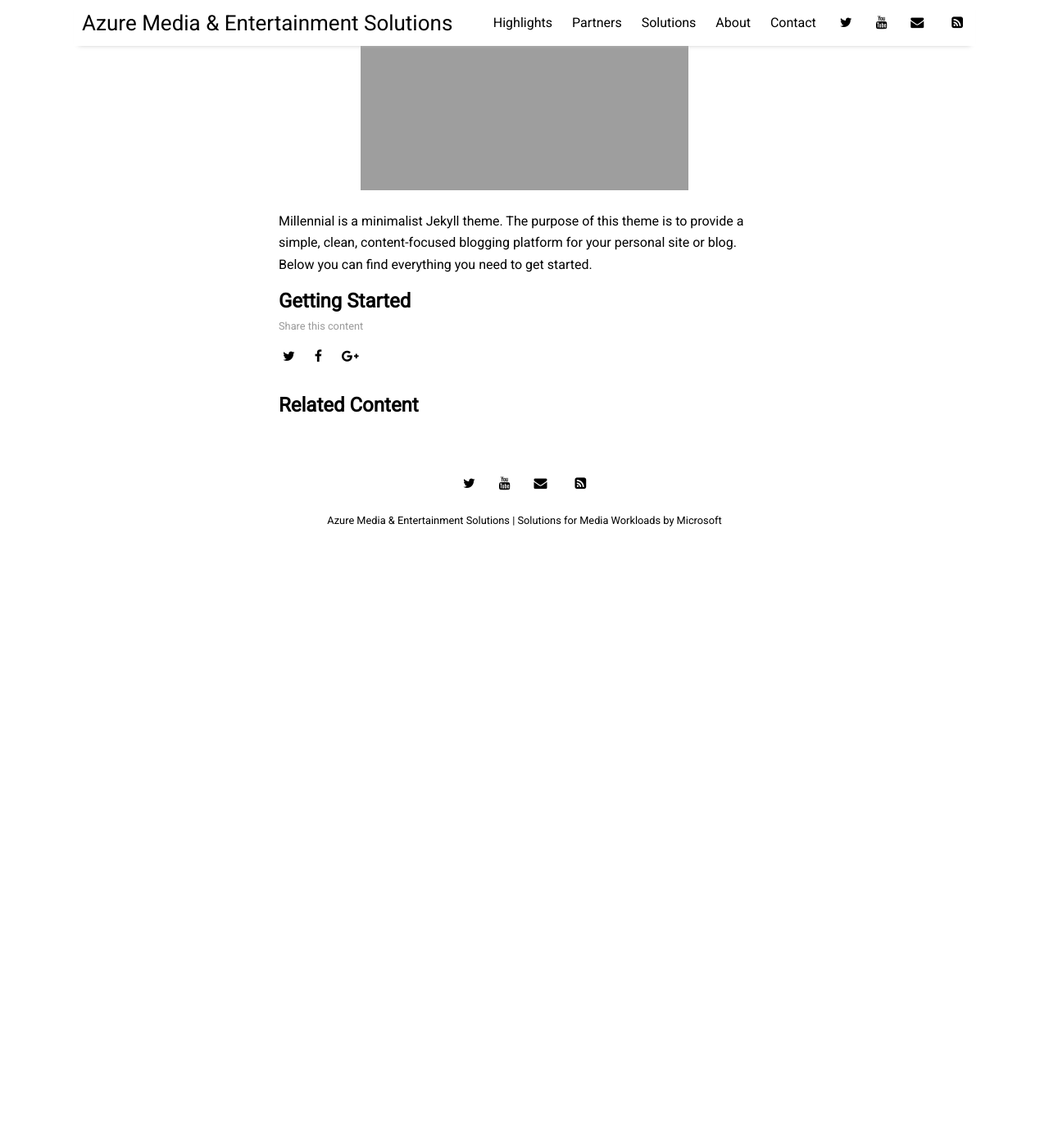
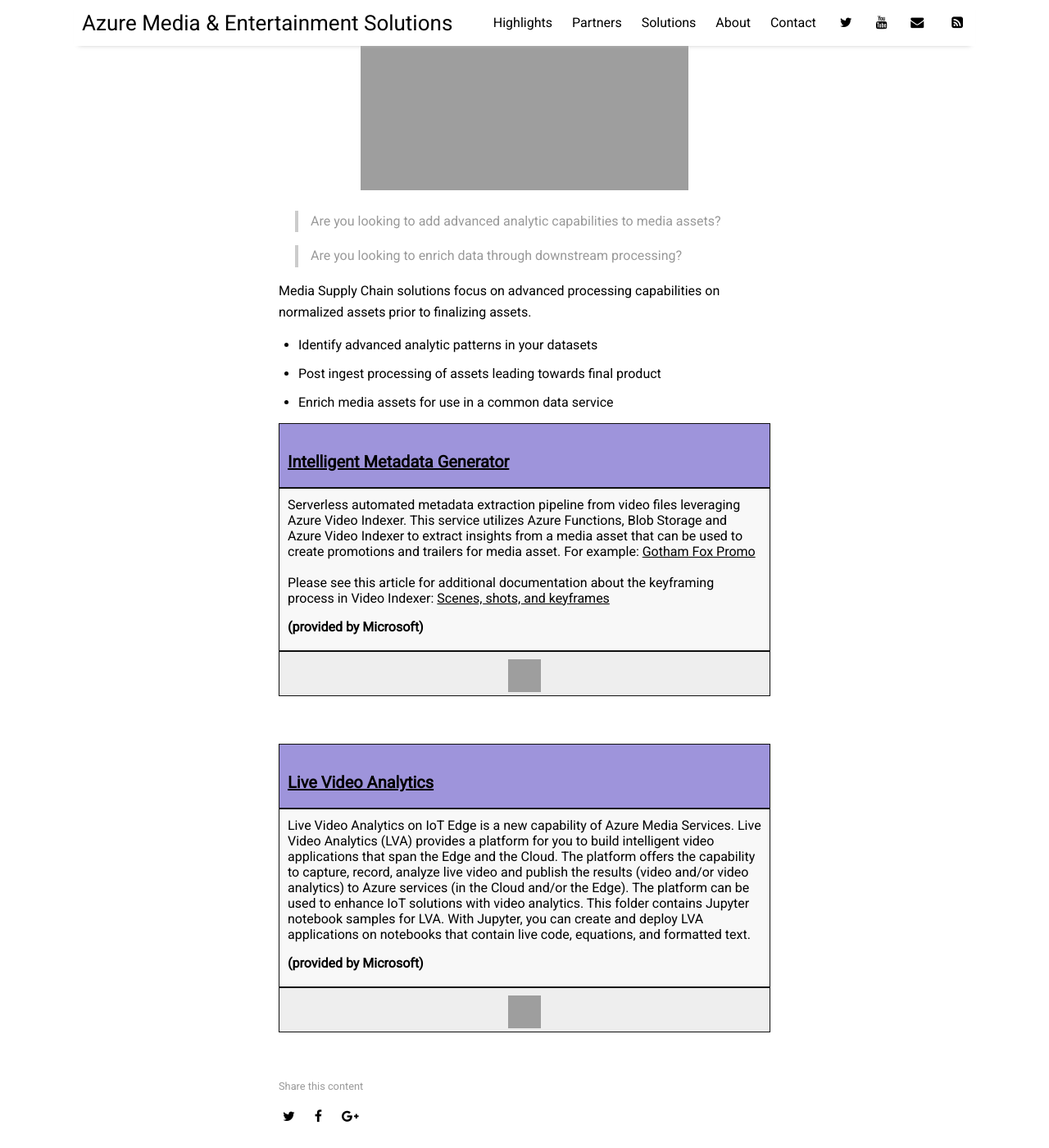
Before and after one commit to Azure/MediaEntertainment, a Jekyll site: the page built from _posts/2020-08-04-supply-chain.md, in a window 1280 px wide and 1400 px high, scrolled down 230 px. Shown: the whole window at 82% size. Built offline with Jekyll 4.4.1, drawn with Linux system fonts in a browser that asks for light colours; nearby versions of some CDN libraries; before the commit the page ends 903 px from its top, so only the background shows below that; grey boxes are pictures that could not be loaded.

Commit message:
updated page for supply chain

```diff
--- a/_posts/2020-08-04-supply-chain.md
+++ b/_posts/2020-08-04-supply-chain.md
@@ -7,6 +7,41 @@
 image: supplychain.png
 ---
 
-Millennial is a minimalist Jekyll theme. The purpose of this theme is to provide a simple, clean, content-focused blogging platform for your personal site or blog. Below you can find everything you need to get started.
+>Are you looking to add advanced analytic capabilities to media assets?
 
-## Getting Started
+>Are you looking to enrich data through downstream processing?
+
+Media Supply Chain solutions focus on advanced processing capabilities on normalized assets prior to finalizing assets.
+* Identify advanced analytic patterns in your datasets
+* Post ingest processing of assets leading towards final product
+* Enrich media assets for use in a common data service
+
+<div class="mstitlebox">
+<h3><a href="https://github.com/Boykai/azure-video-indexer-automated-pipeline.git">Intelligent Metadata Generator</a></h3>
+</div>
+<div class ="textbox">
+Serverless automated metadata extraction pipeline from video files leveraging Azure Video Indexer. This service utilizes Azure Functions, Blob Storage and Azure Video Indexer to extract insights from a media asset that can be used to create promotions and trailers for media asset. For example: <a href="https://www.instagram.com/p/Bw0C6kgnJo6/">Gotham Fox Promo</a>
+<br><br>
+Please see this article for additional documentation about the keyframing process in Video Indexer: <a href="https://docs.microsoft.com/en-us/azure/media-services/video-indexer/scenes-shots-keyframes">Scenes, shots, and keyframes</a>
+<br>
+<h4>(provided by Microsoft)</h4>
+</div>
+<div class="bottombox"><img src="https://raw.githubusercontent.com/Azure/MediaEntertainment/gh-pages/_site/assets/img/cognitive.png" height="40" width="40" /></div>
+
+<p>
+<br>
+<p>
+
+<div class="mstitlebox">
+<h3><a href="https://github.com/Azure/live-video-analytics/tree/master/utilities/video-analysis/notebooks">Live Video Analytics</a></h3>
+</div>
+<div class ="textbox">
+Live Video Analytics on IoT Edge is a new capability of Azure Media Services. Live Video Analytics (LVA) provides a platform for you to build intelligent video applications that span the Edge and the Cloud. The platform offers the capability to capture, record, analyze live video and publish the results (video and/or video analytics) to Azure services (in the Cloud and/or the Edge). The platform can be used to enhance IoT solutions with video analytics. This folder contains Jupyter notebook samples for LVA. With Jupyter, you can create and deploy LVA applications on notebooks that contain live code, equations, and formatted text.
+<br>
+<h4>(provided by Microsoft)</h4>
+</div>
+<div class="bottombox"><img src="https://raw.githubusercontent.com/Azure/MediaEntertainment/gh-pages/_site/assets/img/cognitive.png" height="40" width="40" /></div>
+
+<p>
+<br>
+<p>
```
Also changed, not shown: 17 other files.
